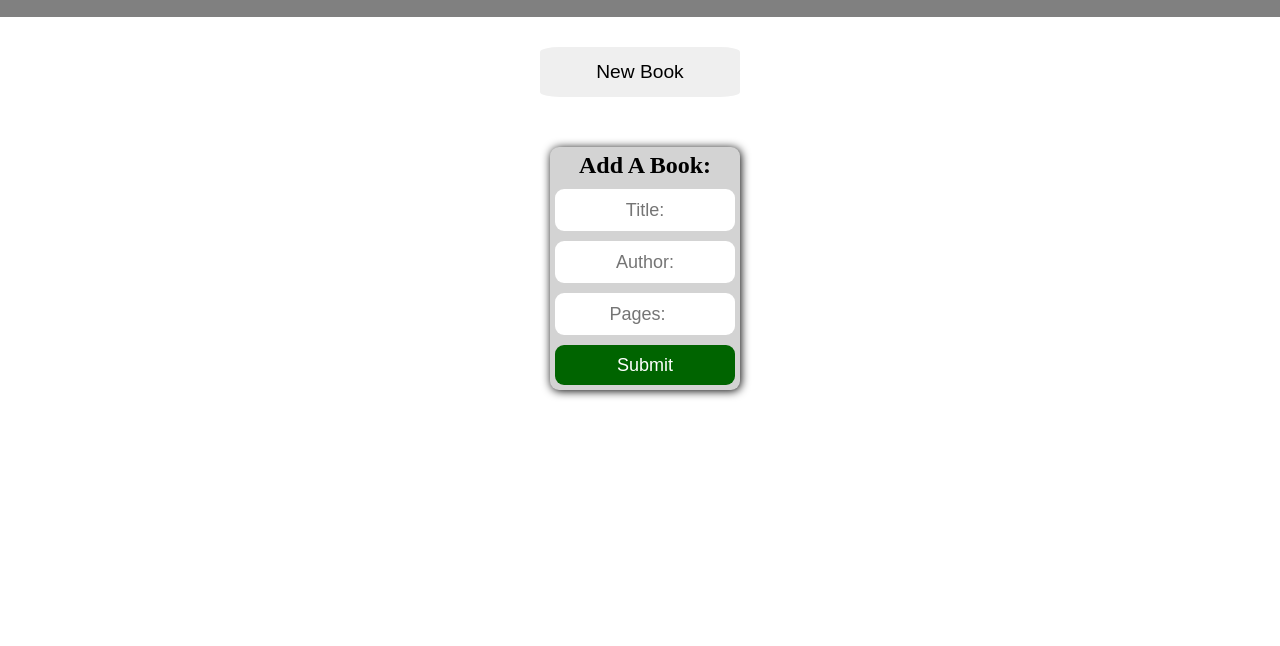
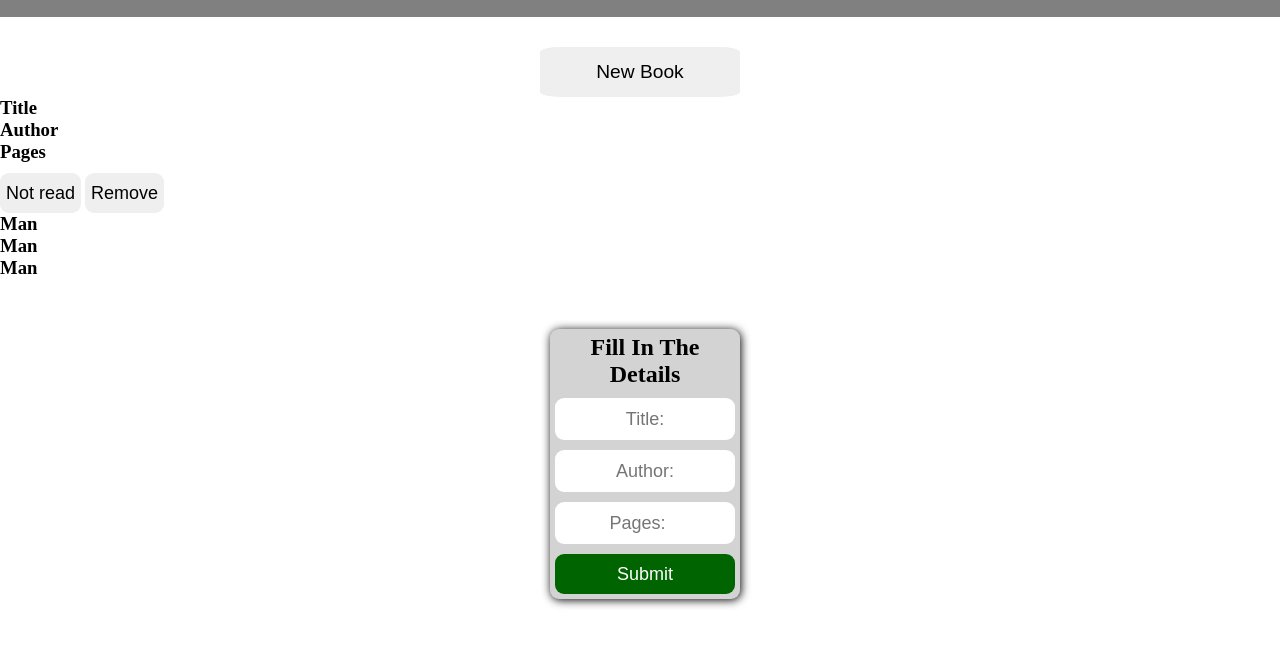
Before and after one commit to Hussambx/library, a plain HTML site: page index.html in a window 1280 px wide. Shown: the part 78-724 px from the top of the page. Drawn offline with Linux system fonts and the light colour scheme.

Commit message:
Added temp formating for book interfaces

```diff
--- a/index.html
+++ b/index.html
@@ -17,13 +17,28 @@
 </div>
 
 <div id="main">
-
+<div>
+    <h3>Title</h3>
+    <h3>Author</h3>
+    <h3>Pages</h3>
+    <button class="read">Not read</button>
+    <button>Remove</button>
+</div>
+<div>
+    <h3>Man</h3>
+</div>
+<div>
+    <h3>Man</h3>
+</div>
+<div>
+    <h3>Man</h3>
+</div>
 
 </div>
 
 
     <form class="popup">
-        <h2>Add A Book:</h2>
+        <h2>Fill In The Details</h2>
 
 <input type="text" required placeholder="Title:" id="titlein">
 
```
